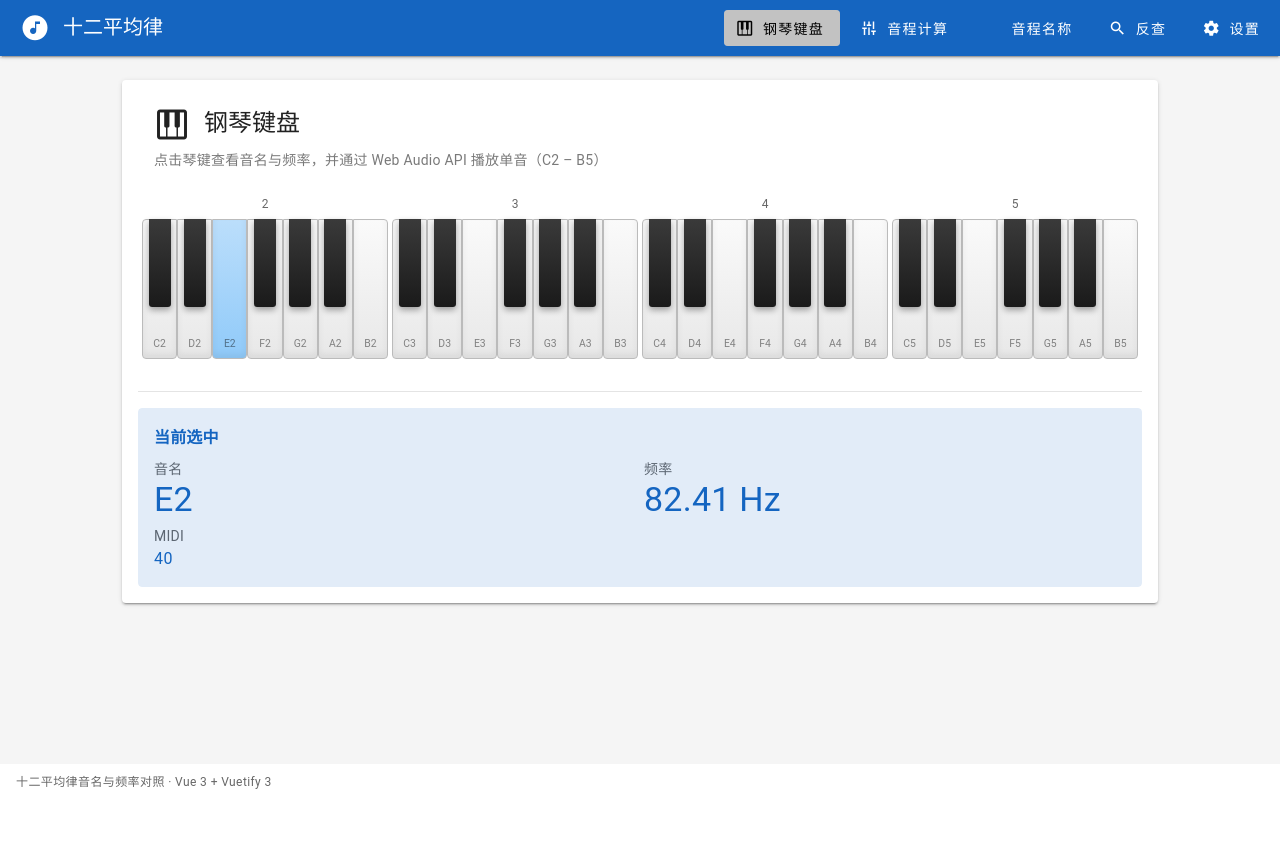
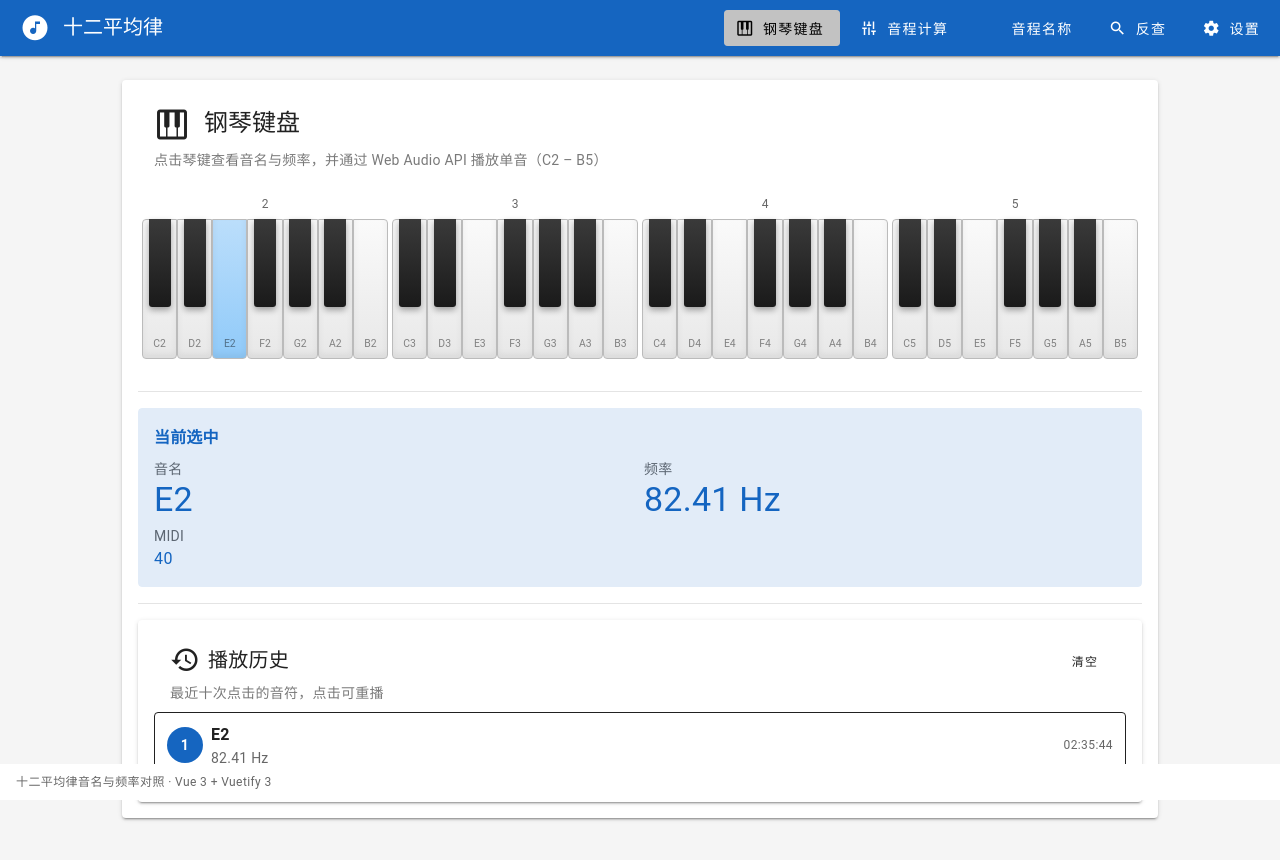
Before and after one commit to LcjGitHub/label-6125, a Vue app: page / in a window 1280 px wide. Both pictures are taken after a click on the button "E2". Shown: the top 860 px of the page. Before the commit the page ends 800 px from the top, so only its background shows below. Built offline with nearby package versions, Linux system fonts and the light colour scheme.

Commit message:
.913020344866380:e2b3dda8695425eea7ef00816dcb62aa_6a2b8b7036d898ac98c44882.6a2b8b7936d898ac98c4488a.6a2b8b797db10e89f7558c64:Trae CN.T(2026/6/12 12:30:49)

```diff
--- /dev/null
+++ b/src/components/NoteHistoryList.vue
@@ -0,0 +1,104 @@
+<script setup lang="ts">
+import { computed } from 'vue'
+import { storeToRefs } from 'pinia'
+import { useNoteHistoryStore } from '@/stores/noteHistory'
+import type { NoteHistoryItem } from '@/types/note'
+
+const emit = defineEmits<{
+  itemClick: [item: NoteHistoryItem]
+}>()
+
+const historyStore = useNoteHistoryStore()
+const { history } = storeToRefs(historyStore)
+
+const hasHistory = computed(() => history.value.length > 0)
+
+function formatTime(timestamp: number): string {
+  const date = new Date(timestamp)
+  const hours = date.getHours().toString().padStart(2, '0')
+  const minutes = date.getMinutes().toString().padStart(2, '0')
+  const seconds = date.getSeconds().toString().padStart(2, '0')
+  return `${hours}:${minutes}:${seconds}`
+}
+
+function handleItemClick(item: NoteHistoryItem) {
+  emit('itemClick', item)
+}
+</script>
+
+<template>
+  <v-card elevation="2" class="pa-4">
+    <v-card-title class="text-h6 font-weight-medium d-flex align-center">
+      <v-icon start>
+        mdi-history
+      </v-icon>
+      播放历史
+      <v-spacer />
+      <v-btn
+        v-if="hasHistory"
+        size="small"
+        variant="text"
+        @click="historyStore.clearHistory()"
+      >
+        清空
+      </v-btn>
+    </v-card-title>
+    <v-card-subtitle class="mb-2">
+      最近十次点击的音符，点击可重播
+    </v-card-subtitle>
+
+    <div v-if="hasHistory" class="history-list">
+      <v-card
+        v-for="(item, index) in history"
+        :key="item.timestamp"
+        class="history-item mb-2"
+        variant="outlined"
+        @click="handleItemClick(item)"
+      >
+        <v-card-text class="py-2 px-3">
+          <v-row align="center" dense>
+            <v-col cols="auto">
+              <v-avatar size="36" color="primary" class="text-white font-weight-bold">
+                {{ index + 1 }}
+              </v-avatar>
+            </v-col>
+            <v-col>
+              <div class="text-subtitle-1 font-weight-bold">
+                {{ item.note.name }}
+              </div>
+              <div class="text-body-2 text-medium-emphasis">
+                {{ item.note.frequency.toFixed(2) }} Hz
+              </div>
+            </v-col>
+            <v-col cols="auto">
+              <div class="text-caption text-medium-emphasis">
+                {{ formatTime(item.timestamp) }}
+              </div>
+            </v-col>
+          </v-row>
+        </v-card-text>
+      </v-card>
+    </div>
+
+    <div v-else class="text-body-1 text-medium-emphasis text-center py-6">
+      暂无播放记录
+    </div>
+  </v-card>
+</template>
+
+<style scoped>
+.history-item {
+  cursor: pointer;
+  transition: all 0.2s ease;
+}
+
+.history-item:hover {
+  border-color: var(--v-theme-primary);
+  box-shadow: 0 2px 8px rgba(0, 0, 0, 0.1);
+}
+
+.history-list {
+  max-height: 320px;
+  overflow-y: auto;
+}
+</style>
--- /dev/null
+++ b/src/stores/noteHistory.ts
@@ -0,0 +1,50 @@
+import { defineStore } from 'pinia'
+import { ref, watch } from 'vue'
+import type { Note, NoteHistoryItem } from '@/types/note'
+import { getStorageItem, setStorageItem } from '@/utils/storage'
+
+const MAX_HISTORY_ITEMS = 10
+const STORAGE_KEY = 'noteHistory'
+
+export const useNoteHistoryStore = defineStore('noteHistory', () => {
+  const history = ref<NoteHistoryItem[]>(getStorageItem<NoteHistoryItem[]>(STORAGE_KEY, []))
+
+  watch(history, (newHistory) => {
+    setStorageItem(STORAGE_KEY, newHistory)
+  }, { deep: true })
+
+  function addToHistory(note: Note) {
+    const item: NoteHistoryItem = {
+      note: { ...note },
+      timestamp: Date.now(),
+    }
+    history.value.unshift(item)
+    if (history.value.length > MAX_HISTORY_ITEMS) {
+      history.value = history.value.slice(0, MAX_HISTORY_ITEMS)
+    }
+  }
+
+  function clearHistory() {
+    history.value = []
+  }
+
+  function updateHistoryNoteReferences(notes: Note[]) {
+    history.value = history.value.map(item => {
+      const found = notes.find(n => n.midi === item.note.midi)
+      if (found) {
+        return {
+          ...item,
+          note: { ...found },
+        }
+      }
+      return item
+    })
+  }
+
+  return {
+    history,
+    addToHistory,
+    clearHistory,
+    updateHistoryNoteReferences,
+  }
+})
--- a/src/stores/notes.ts
+++ b/src/stores/notes.ts
@@ -4,6 +4,7 @@ import type { Note, ReverseLookupResult } from '@/types/note'
 import { calculateCents } from '@/utils/interval'
 import { reverseLookupNote } from '@/utils/reverseLookup'
 import { recalculateAllFrequencies } from '@/utils/frequency'
+import { useNoteHistoryStore } from './noteHistory'
 
 const DEFAULT_BASE_FREQUENCY = 440
 
@@ -31,6 +32,8 @@ export const useNotesStore = defineStore('notes', () => {
         reverseLookupResult.value.note = found
       }
     }
+    const noteHistoryStore = useNoteHistoryStore()
+    noteHistoryStore.updateHistoryNoteReferences(notes.value)
   }
 
   watch(baseFrequency, (newFreq) => {
--- a/src/types/note.ts
+++ b/src/types/note.ts
@@ -19,3 +19,9 @@ export interface ReverseLookupResult {
   inputFrequency: number
   centsDeviation: number
 }
+
+/** 音符播放历史记录 */
+export interface NoteHistoryItem {
+  note: Note
+  timestamp: number
+}
--- /dev/null
+++ b/src/utils/storage.ts
@@ -0,0 +1,35 @@
+const STORAGE_PREFIX = 'piano-app_'
+
+export function getStorageItem<T>(key: string, defaultValue: T): T {
+  try {
+    const fullKey = STORAGE_PREFIX + key
+    const item = localStorage.getItem(fullKey)
+    if (item === null) {
+      return defaultValue
+    }
+    return JSON.parse(item) as T
+  }
+  catch {
+    return defaultValue
+  }
+}
+
+export function setStorageItem<T>(key: string, value: T): void {
+  try {
+    const fullKey = STORAGE_PREFIX + key
+    localStorage.setItem(fullKey, JSON.stringify(value))
+  }
+  catch {
+    console.warn('Failed to save to localStorage')
+  }
+}
+
+export function removeStorageItem(key: string): void {
+  try {
+    const fullKey = STORAGE_PREFIX + key
+    localStorage.removeItem(fullKey)
+  }
+  catch {
+    console.warn('Failed to remove from localStorage')
+  }
+}
--- a/src/views/PianoView.vue
+++ b/src/views/PianoView.vue
@@ -1,11 +1,14 @@
 <script setup lang="ts">
 import { storeToRefs } from 'pinia'
 import PianoKeyboard from '@/components/PianoKeyboard.vue'
+import NoteHistoryList from '@/components/NoteHistoryList.vue'
 import { useNotesStore } from '@/stores/notes'
-import type { Note } from '@/types/note'
+import { useNoteHistoryStore } from '@/stores/noteHistory'
+import type { Note, NoteHistoryItem } from '@/types/note'
 import { playTone } from '@/utils/audio'
 
 const notesStore = useNotesStore()
+const noteHistoryStore = useNoteHistoryStore()
 const { notes, activeNote } = storeToRefs(notesStore)
 
 /**
@@ -14,7 +17,20 @@ const { notes, activeNote } = storeToRefs(notesStore)
  */
 async function handleKeyClick(note: Note) {
   notesStore.setActiveNote(note)
+  noteHistoryStore.addToHistory(note)
   await playTone(note.frequency)
+}
+
+/**
+ * 点击历史记录：播放并高亮对应琴键
+ * @param item 历史记录项
+ */
+async function handleHistoryItemClick(item: NoteHistoryItem) {
+  const note = notes.value.find(n => n.midi === item.note.midi)
+  if (note) {
+    notesStore.setActiveNote(note)
+    await playTone(note.frequency)
+  }
 }
 </script>
 
@@ -83,6 +99,10 @@ async function handleKeyClick(note: Note) {
               </div>
             </template>
           </v-card>
+
+          <v-divider class="my-4" />
+
+          <NoteHistoryList @item-click="handleHistoryItemClick" />
         </v-card>
       </v-col>
     </v-row>
```
Also changed, not shown: 1 other file (tests, documents, lock files or other folders).
